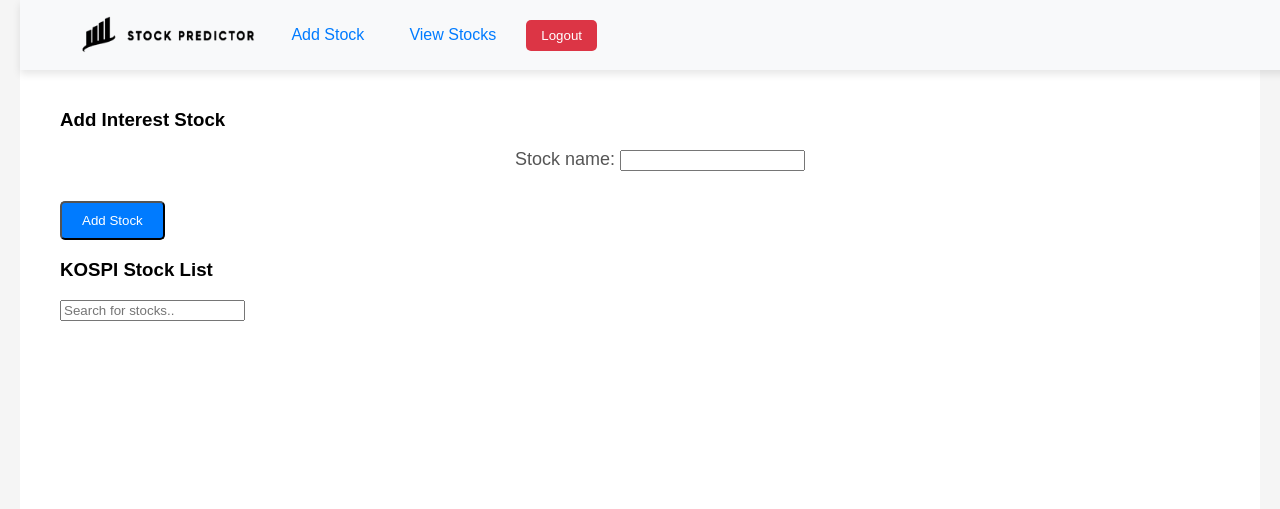
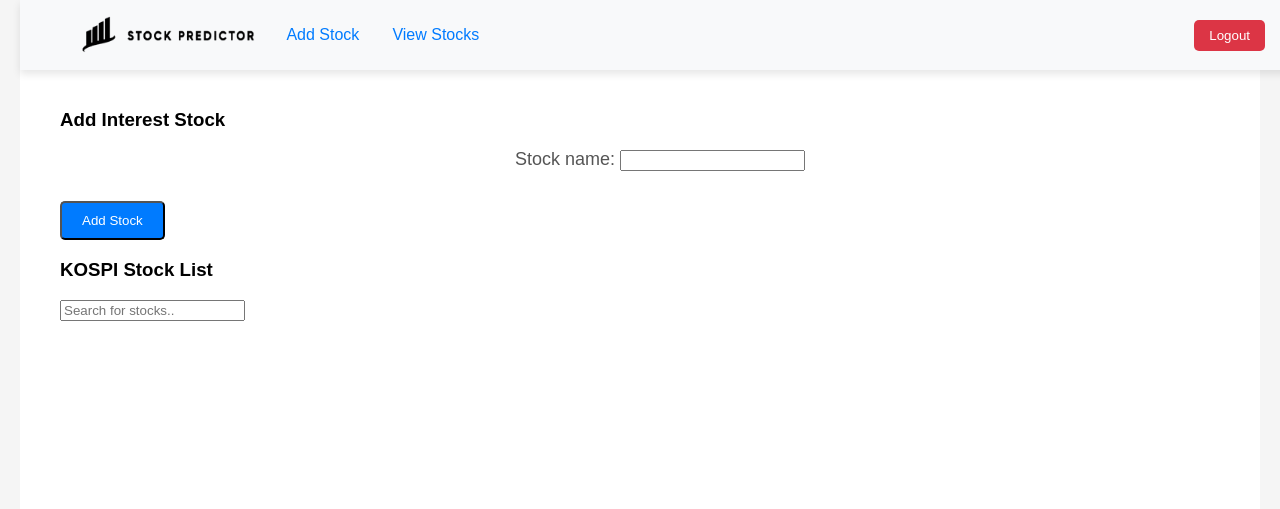
Before and after one commit to 0jjuni/stock_predictor, a Django app: page /accounts/add/ in a window 1280 px wide. Shown: the top 509 px of the page. Run offline with Django 5.2, Linux system fonts and the light colour scheme; the visitor is signed in with stand-in values (Sample User, id 1); data that the repository does not hold is empty; parts of the project's set-up code (start-up, migrations or seed data) failed here and were passed over.

Commit message:
헤더 수정완료

```diff
--- a/base/templates/base/header.html
+++ b/base/templates/base/header.html
@@ -14,20 +14,20 @@
 
                 <!-- 로그인 메뉴 항목 -->
                 {% if user.is_authenticated %}
-                    <li class="nav-item">
+                    <li class="nav-item1">
                         <a class="nav-link" href="{% url 'add_interest_stock' %}">Add Stock</a>
                     </li>
-                    <li class="nav-item">
+                    <li class="nav-item1">
                         <a class="nav-link" href="{% url 'view_interest_stocks' %}">View Stocks</a>
                     </li>
-                    <li class="nav-item">
+                    <li class="nav-item2">
                         <form id="logout-form" method="post" action="{% url 'logout' %}" style="display: inline;">
                             {% csrf_token %}
                             <button type="submit" class="nav-link logout-btn">Logout</button>
                         </form>
                     </li>
                 {% else %}
-                    <li class="nav-item">
+                    <li class="nav-item2">
                         <a class="nav-link" href="{% url 'login' %}">Login</a>
                     </li>
                 {% endif %}
--- a/static/css/header.css
+++ b/static/css/header.css
@@ -34,6 +34,7 @@ body {
 
 .logo {
     height: 50px; /* 로고 크기 조정 */
+    margin-right: 10px;
 }
 
 .navbar-collapse {
@@ -48,12 +49,19 @@ body {
     margin: 0;
     padding: 0;
     display: flex;
-    gap: 15px; /* 메뉴 간 간격 설정 */
+    /*gap: 10px;   메뉴 간 간격 설정 */
     align-items: center;
 }
 
-.nav-item {
+.nav-item1 {
     display: inline-block;
+    margin-right: 3px; /* 오른쪽 여백 설정, 필요에 따라 조정 */
+}
+
+.nav-item2 {
+    display: inline-block;
+    margin-left: auto; /* 오른쪽 정렬 */
+    margin-right: 15px;
 }
 
 .nav-link {
```
